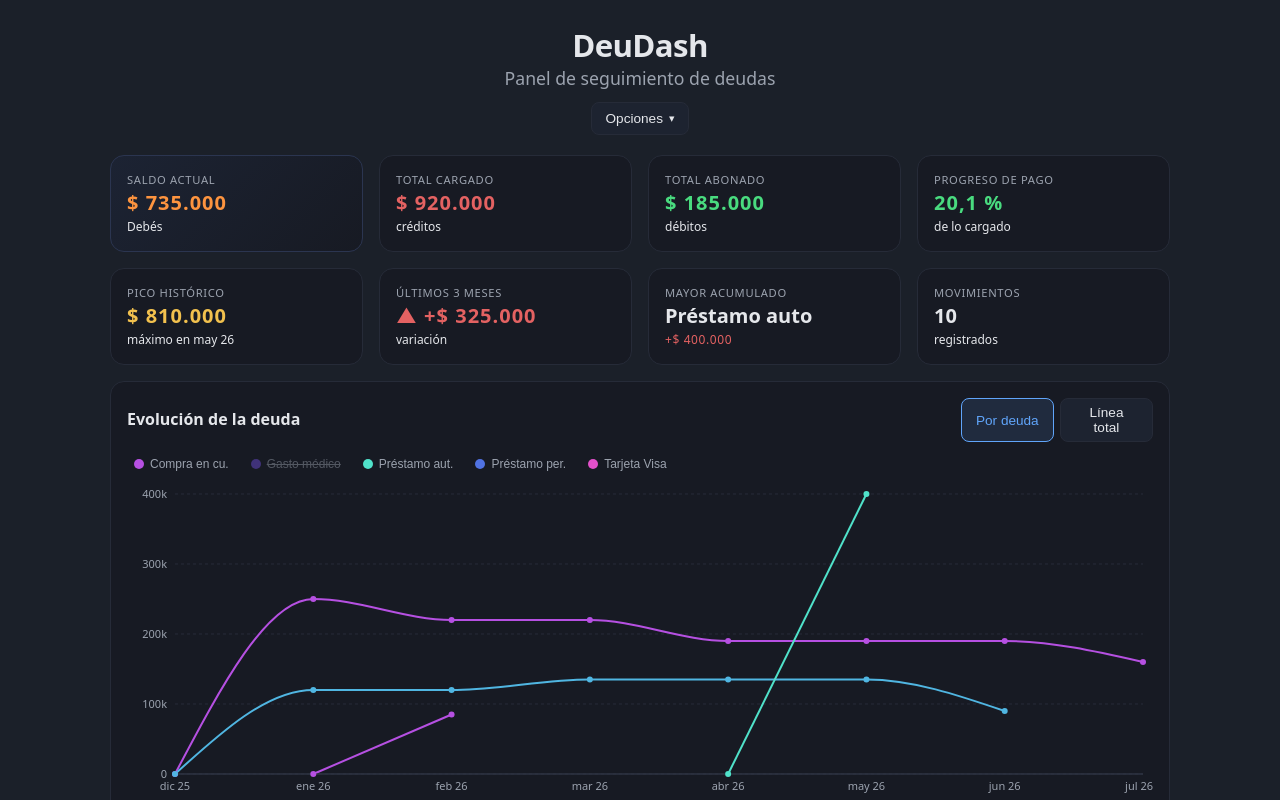
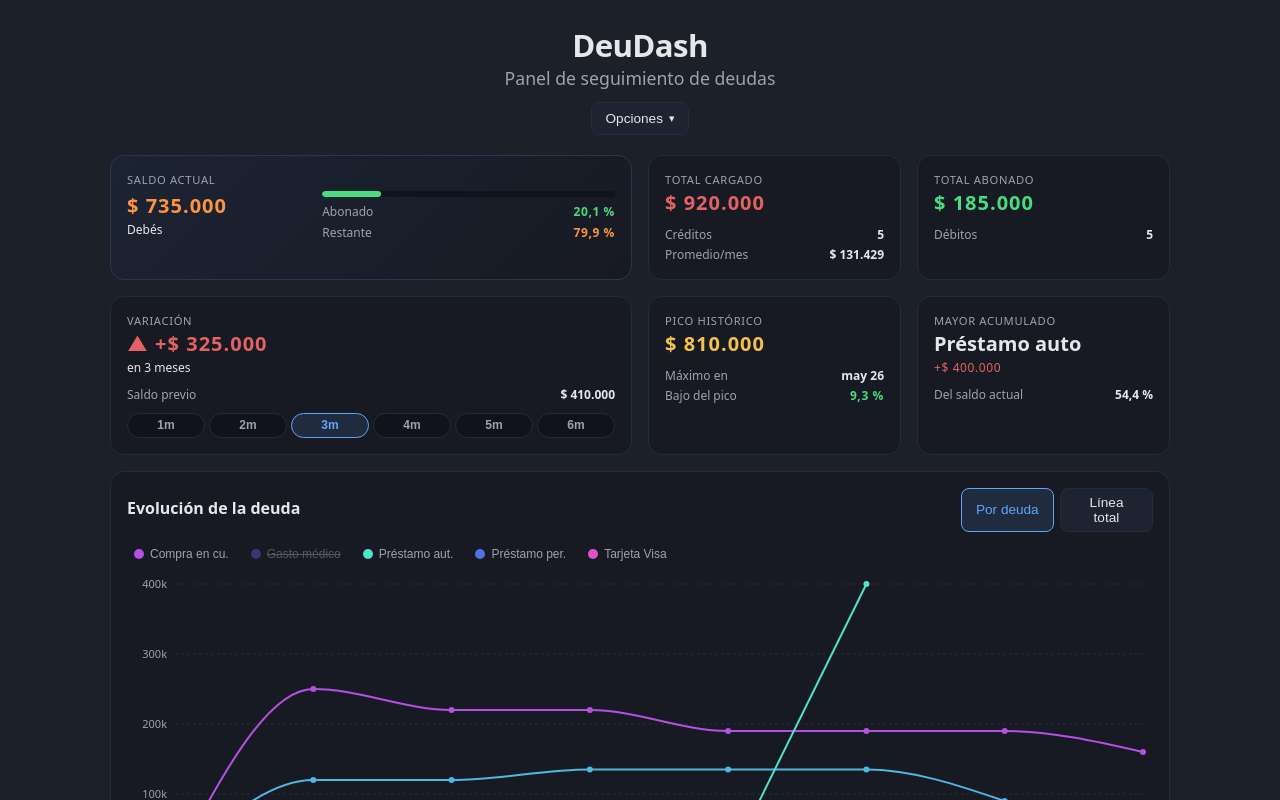
Before and after one commit to glramirezj26-cloud/deudash, a React (Vite) app: page / in a window 1280 px wide. Shown: the top 800 px of the page. Built offline with nearby package versions, Linux system fonts and the light colour scheme.

Commit message:
beta 1.3.0

```diff
--- a/src/components/StatsCards.tsx
+++ b/src/components/StatsCards.tsx
@@ -1,3 +1,4 @@
+import { useState } from 'react';
 import type { Entrada } from '../types';
 import { fmt, fmtFirmado, fmtPct, kpis } from '../lib/calc';
 
@@ -5,44 +6,116 @@ interface Props {
   entradas: Entrada[];
 }
 
+const PERIODOS = [1, 2, 3, 4, 5, 6];
+
 export default function StatsCards({ entradas }: Props) {
-  const s = kpis(entradas);
+  const [periodo, setPeriodo] = useState(3);
+  const s = kpis(entradas, periodo);
   const positiva = s.saldoActual > 0;
-  const variacion = s.variacion;
 
   return (
     <div className="kpis">
       <div className="kpi destacada">
         <span className="label">Saldo actual</span>
-        <span className="valor truncar monto-pendiente" title={fmt(s.saldoActual)}>{fmt(s.saldoActual)}</span>
-        <span className="sub">{positiva ? 'Debés' : s.saldoActual < 0 ? 'Saldo a favor' : 'Sin deuda'}</span>
+        <span className="cuerpo">
+          <span className="lado-saldo">
+            <span className="valor truncar monto-pendiente" title={fmt(s.saldoActual)}>{fmt(s.saldoActual)}</span>
+            <span className="sub">{positiva ? 'Debés' : s.saldoActual < 0 ? 'Saldo a favor' : 'Sin deuda'}</span>
+          </span>
+          {s.porcentajePagado !== null && s.pctRestante !== null && (
+            <span className="lado-progreso">
+              <span
+                className="barra-progreso"
+                role="progressbar"
+                aria-valuemin={0}
+                aria-valuemax={100}
+                aria-valuenow={Math.max(0, Math.min(100, Math.round(s.porcentajePagado)))}
+                aria-label="Porcentaje abonado de lo cargado"
+                title={fmtPct(s.porcentajePagado)}
+              >
+                <span style={{ width: `${Math.max(0, Math.min(100, s.porcentajePagado))}%` }}></span>
+              </span>
+              <span className="fila">
+                <span className="k">Abonado</span>
+                <span className="v monto-debito">{fmtPct(s.porcentajePagado)}</span>
+              </span>
+              <span className="fila">
+                <span className="k">Restante</span>
+                <span className="v monto-pendiente">{fmtPct(s.pctRestante)}</span>
+              </span>
+            </span>
+          )}
+        </span>
       </div>
       <div className="kpi">
         <span className="label">Total cargado</span>
         <span className="valor truncar monto-credito" title={fmt(s.totalCredito)}>{fmt(s.totalCredito)}</span>
-        <span className="sub">créditos</span>
+        <span className="detalle">
+          <span className="fila">
+            <span className="k">Créditos</span>
+            <span className="v">{s.creditoCount}</span>
+          </span>
+          <span className="fila">
+            <span className="k">Promedio/mes</span>
+            <span className="v">{s.promedioCreditoMes !== null ? fmt(s.promedioCreditoMes) : '—'}</span>
+          </span>
+        </span>
       </div>
       <div className="kpi">
         <span className="label">Total abonado</span>
         <span className="valor truncar monto-debito" title={fmt(s.totalDebito)}>{fmt(s.totalDebito)}</span>
-        <span className="sub">débitos</span>
+        <span className="detalle">
+          <span className="fila">
+            <span className="k">Débitos</span>
+            <span className="v">{s.debitoCount}</span>
+          </span>
+        </span>
       </div>
-      <div className="kpi">
-        <span className="label">Progreso de pago</span>
-        <span className="valor truncar monto-debito" title={s.porcentajePagado === null ? undefined : fmtPct(s.porcentajePagado)}>{s.porcentajePagado === null ? '—' : fmtPct(s.porcentajePagado)}</span>
-        <span className="sub">de lo cargado</span>
+      <div className="kpi variacion">
+        <span className="label">Variación</span>
+        <span className={`valor truncar ${s.variacion === null ? '' : s.variacion > 0 ? 'monto-credito' : s.variacion < 0 ? 'monto-debito' : ''}`} title={s.variacion === null ? undefined : fmtFirmado(s.variacion)}>
+          {s.variacion === null ? '—' : `${s.variacion > 0 ? '▲' : s.variacion < 0 ? '▼' : '▪'} ${fmtFirmado(s.variacion)}`}
+        </span>
+        <span className="sub">
+          en {s.variacionMeses} {s.variacionMeses === 1 ? 'mes' : 'meses'}
+        </span>
+        {s.variacion !== null && s.saldoPrevio !== null && (
+          <span className="detalle">
+            <span className="fila">
+              <span className="k">Saldo previo</span>
+              <span className="v">{fmt(s.saldoPrevio)}</span>
+            </span>
+          </span>
+        )}
+        <span className="selectores">
+          {PERIODOS.map((m) => (
+            <button
+              key={m}
+              type="button"
+              className={`pill ${m === periodo ? 'activo' : ''}`}
+              aria-pressed={m === periodo}
+              onClick={() => setPeriodo(m)}
+            >
+              {m}m
+            </button>
+          ))}
+        </span>
       </div>
       <div className="kpi">
         <span className="label">Pico histórico</span>
         <span className="valor truncar monto-pico" title={s.pico === null ? undefined : fmt(s.pico)}>{s.pico === null ? '—' : fmt(s.pico)}</span>
-        <span className="sub">{s.picoEtiqueta ? `máximo en ${s.picoEtiqueta}` : ''}</span>
-      </div>
-      <div className="kpi">
-        <span className="label">Últimos 3 meses</span>
-        <span className={`valor truncar ${variacion === null ? '' : variacion > 0 ? 'monto-credito' : variacion < 0 ? 'monto-debito' : ''}`} title={variacion === null ? undefined : fmtFirmado(variacion)}>
-          {variacion === null ? '—' : `${variacion > 0 ? '▲' : variacion < 0 ? '▼' : '▪'} ${fmtFirmado(variacion)}`}
+        <span className="detalle">
+          <span className="fila">
+            <span className="k">Máximo en</span>
+            <span className="v">{s.picoEtiqueta ?? '—'}</span>
+          </span>
+          {s.pctBajoPico !== null && (
+            <span className="fila">
+              <span className="k">Bajo del pico</span>
+              <span className="v monto-debito">{fmtPct(Math.abs(s.pctBajoPico))}</span>
+            </span>
+          )}
         </span>
-        <span className="sub">{s.variacionMeses === 1 ? 'último mes' : 'variación'}</span>
       </div>
       <div className="kpi">
         <span className="label">Mayor acumulado</span>
@@ -50,11 +123,14 @@ export default function StatsCards({ entradas }: Props) {
         <span className={`sub ${s.topMonto > 0 ? 'monto-credito' : 'monto-debito'}`} title={s.topNombre ? fmtFirmado(s.topMonto) : undefined}>
           {s.topNombre ? fmtFirmado(s.topMonto) : ''}
         </span>
-      </div>
-      <div className="kpi">
-        <span className="label">Movimientos</span>
-        <span className="valor truncar">{s.cantidad}</span>
-        <span className="sub">registrados</span>
+        {s.topPct !== null && (
+          <span className="detalle">
+            <span className="fila">
+              <span className="k">Del saldo actual</span>
+              <span className="v">{fmtPct(s.topPct)}</span>
+            </span>
+          </span>
+        )}
       </div>
     </div>
   );
--- a/src/index.css
+++ b/src/index.css
@@ -253,9 +253,19 @@ button.peligro.armado:hover {
   margin-bottom: var(--gap-section);
 }
 
+.kpi.destacada,
+.kpi.variacion {
+  grid-column: 1 / -1;
+}
+
 @media (min-width: 768px) {
   .kpis {
     grid-template-columns: repeat(4, 1fr);
+  }
+
+  .kpi.destacada,
+  .kpi.variacion {
+    grid-column: span 2;
   }
 }
 
@@ -287,6 +297,113 @@ button.peligro.armado:hover {
 .kpi .sub {
   font-size: var(--fs-sm);
   text-fit: shrink 85%;
+}
+
+.kpi .detalle {
+  display: flex;
+  flex-direction: column;
+  gap: 3px;
+  margin-top: 8px;
+}
+
+.kpi .cuerpo {
+  display: flex;
+  flex-direction: column;
+  gap: 8px;
+}
+
+.kpi .lado-saldo {
+  display: flex;
+  flex-direction: column;
+  gap: 2px;
+  min-width: 0;
+}
+
+.kpi .lado-progreso {
+  display: flex;
+  flex-direction: column;
+  gap: 4px;
+  min-width: 0;
+  flex: 1;
+}
+
+.kpi .fila {
+  display: flex;
+  justify-content: space-between;
+  align-items: baseline;
+  gap: 10px;
+  font-size: var(--fs-sm);
+  min-width: 0;
+}
+
+.kpi .fila .k {
+  color: var(--muted);
+  white-space: nowrap;
+}
+
+.kpi .fila .v {
+  font-weight: 600;
+  font-variant-numeric: tabular-nums;
+  white-space: nowrap;
+}
+
+.barra-progreso {
+  height: 6px;
+  border-radius: 999px;
+  background: var(--surface-pop);
+  overflow: hidden;
+  margin: 2px 0;
+}
+
+.barra-progreso > span {
+  display: block;
+  height: 100%;
+  border-radius: inherit;
+  background: var(--debit);
+}
+
+@container (min-width: 480px) {
+  .kpi.destacada .cuerpo {
+    flex-direction: row;
+    align-items: center;
+    justify-content: space-between;
+  }
+
+  .kpi.destacada .lado-progreso {
+    max-width: 60%;
+  }
+}
+
+.selectores {
+  display: flex;
+  gap: 4px;
+  flex-wrap: wrap;
+  margin-top: 8px;
+}
+
+.selectores .pill {
+  flex: 1;
+  min-width: 30px;
+  padding: 3px 0;
+  font-size: var(--fs-sm);
+  font-weight: 600;
+  line-height: 1.4;
+  border-radius: 999px;
+  border: 1px solid var(--border);
+  background: var(--surface-pop);
+  color: var(--muted);
+  cursor: pointer;
+}
+
+.selectores .pill:hover {
+  border-color: var(--accent);
+  color: var(--accent);
+}
+
+.selectores .pill.activo {
+  background: color-mix(in srgb, var(--accent) 12%, transparent);
+  border-color: var(--accent);
+  color: var(--accent);
 }
 
 .kpi.destacada {
@@ -348,6 +465,12 @@ button.peligro.armado:hover {
 @media (max-width: 767px) {
   .chart-ancho {
     min-width: 700px;
+  }
+
+  .bubble-punto .tooltip-chart {
+    max-width: calc(100vw - 16px);
+    max-height: 200px;
+    overflow-y: auto;
   }
 }
 
@@ -448,10 +571,11 @@ button.peligro.armado:hover {
   min-width: 0;
 }
 
-.celda-nombre {
+.celda-nombre .celda-nombre-fila {
   display: flex;
   align-items: center;
   justify-content: flex-start;
+  min-width: 0;
 }
 
 .truncar {
@@ -493,6 +617,7 @@ button.peligro.armado:hover {
   padding: 10px 12px;
   font-size: var(--fs-body);
   min-width: 180px;
+  max-width: 280px;
   box-shadow: var(--shadow-elevated);
 }
 
@@ -510,6 +635,17 @@ button.peligro.armado:hover {
   display: flex;
   justify-content: space-between;
   gap: 12px;
+}
+
+.tooltip-item > span:first-child {
+  min-width: 0;
+  overflow: hidden;
+  text-overflow: ellipsis;
+  white-space: nowrap;
+}
+
+.tooltip-item > span:last-child {
+  white-space: nowrap;
 }
 
 /* Composición de la deuda */
@@ -793,6 +929,12 @@ select:focus {
   font-size: var(--fs-sm);
 }
 
+.tabla-info {
+  margin: -2px 0 10px;
+  color: var(--muted);
+  font-size: var(--fs-sm);
+}
+
 .toggle-all {
   display: inline-flex;
   align-items: center;
--- a/src/lib/calc.ts
+++ b/src/lib/calc.ts
@@ -184,18 +184,34 @@ export interface Kpis {
   pico: number | null;
   picoEtiqueta: string | null;
   porcentajePagado: number | null;
+  creditoCount: number;
+  debitoCount: number;
+  meses: number;
+  promedioCreditoMes: number | null;
+  pctRestante: number | null;
+  pctBajoPico: number | null;
+  saldoPrevio: number | null;
+  topPct: number | null;
+  desdeEtiqueta: string | null;
 }
 
-export function kpis(entradas: Entrada[]): Kpis {
+export function kpis(entradas: Entrada[], periodo = 3): Kpis {
   const serie = serieTemporal(entradas);
 
   let totalCredito = 0;
   let totalDebito = 0;
+  let creditoCount = 0;
+  let debitoCount = 0;
   const porNombre = new Map<string, number>();
 
   for (const e of entradas) {
-    if (e.tipo === 'credito') totalCredito += e.monto;
-    else totalDebito += e.monto;
+    if (e.tipo === 'credito') {
+      totalCredito += e.monto;
+      creditoCount++;
+    } else {
+      totalDebito += e.monto;
+      debitoCount++;
+    }
     porNombre.set(e.nombre, (porNombre.get(e.nombre) ?? 0) + signo(e));
   }
 
@@ -220,16 +236,18 @@ export function kpis(entradas: Entrada[]): Kpis {
   }
 
   let variacion: number | null = null;
-  let variacionMeses = 3;
-  if (serie.length >= 4) {
-    variacion = serie[serie.length - 1].saldo - serie[serie.length - 4].saldo;
-  } else if (serie.length >= 2) {
-    variacion = serie[serie.length - 1].saldo - serie[serie.length - 2].saldo;
-    variacionMeses = 1;
+  let variacionMeses = 1;
+  if (serie.length >= 2) {
+    const p = Math.max(1, Math.min(6, periodo));
+    const ventana = Math.min(p, serie.length - 1);
+    variacion = serie[serie.length - 1].saldo - serie[serie.length - 1 - ventana].saldo;
+    variacionMeses = ventana;
   }
 
+  const saldoActual = serie.length > 0 ? serie[serie.length - 1].saldo : 0;
+
   return {
-    saldoActual: serie.length > 0 ? serie[serie.length - 1].saldo : 0,
+    saldoActual,
     totalCredito,
     totalDebito,
     variacion,
@@ -240,6 +258,16 @@ export function kpis(entradas: Entrada[]): Kpis {
     pico,
     picoEtiqueta,
     porcentajePagado,
+    creditoCount,
+    debitoCount,
+    meses: serie.length,
+    promedioCreditoMes: serie.length > 0 ? totalCredito / serie.length : null,
+    pctRestante: porcentajePagado !== null ? 100 - porcentajePagado : null,
+    pctBajoPico:
+      pico !== null && pico > 0 && saldoActual < pico ? ((saldoActual - pico) / pico) * 100 : null,
+    saldoPrevio: variacion !== null ? saldoActual - variacion : null,
+    topPct: saldoActual > 0 && topMonto > 0 ? (topMonto / saldoActual) * 100 : null,
+    desdeEtiqueta: serie.length > 0 ? serie[0].etiqueta : null,
   };
 }
 
```
Also changed, not shown: src/components/BalanceChart.tsx (+67 -11 lines), src/components/EntryTable.tsx (+11 -3 lines).
